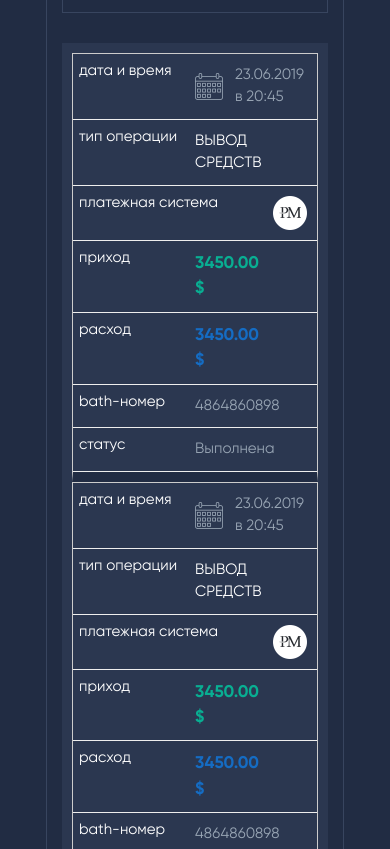
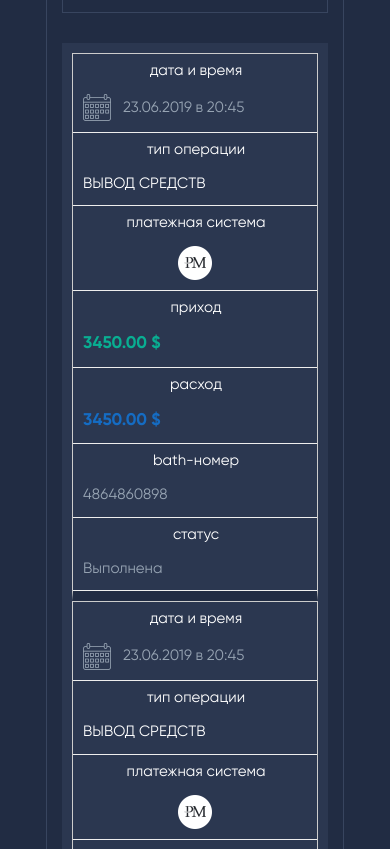
Before and after one commit to jslby/markup, a plain HTML site: page operations.html in a window 390 px wide. Shown: the part 2098-2947 px from the top of the page. Drawn offline with nearby package versions, Linux system fonts and the light colour scheme.

Commit message:
Update app.css

```diff
--- a/app.css
+++ b/app.css
@@ -994,3 +994,23 @@ only screen and (max-width: 760px),
     margin-left: auto;
   }
 }
+@media(max-width: 500px){
+  .section table td{
+    padding-left: 10px !important;
+    padding-top: 40px;
+    text-align: center;
+  }
+  .section table td img{
+    margin-right: auto;
+
+  }
+
+  .section td:before{
+    width: 100% !important;
+  }
+  td .row-balans span{
+    margin-right: 0;
+    width: 100%;
+  }
+
+}
```
